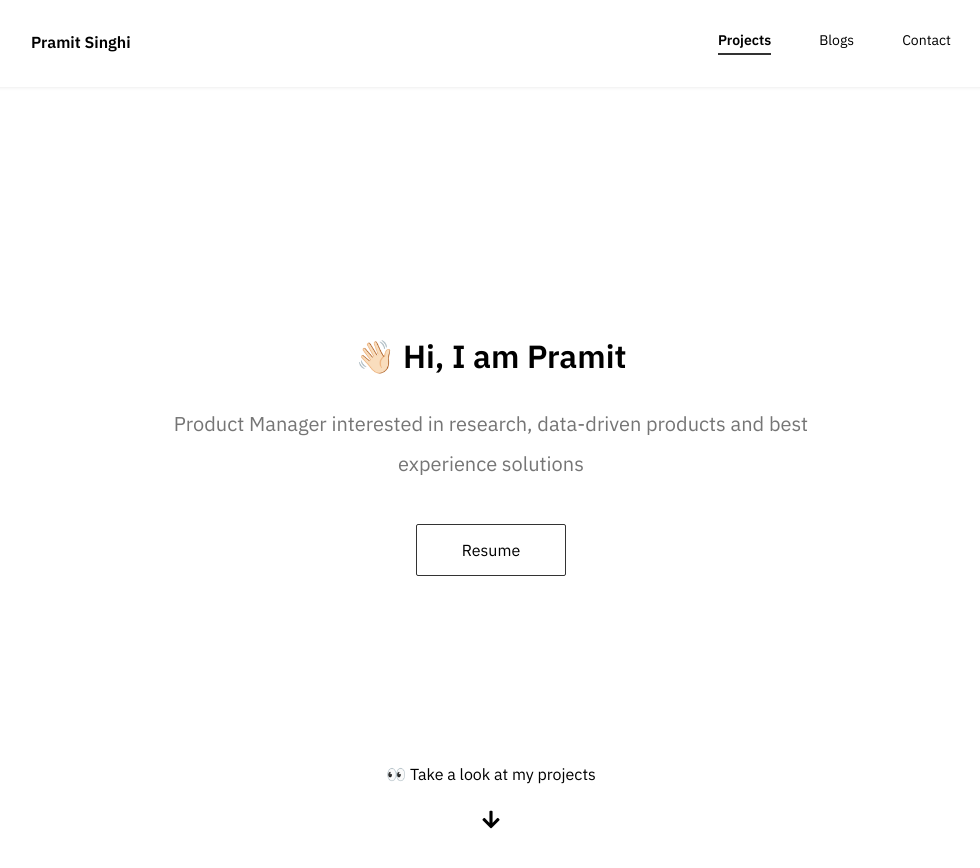
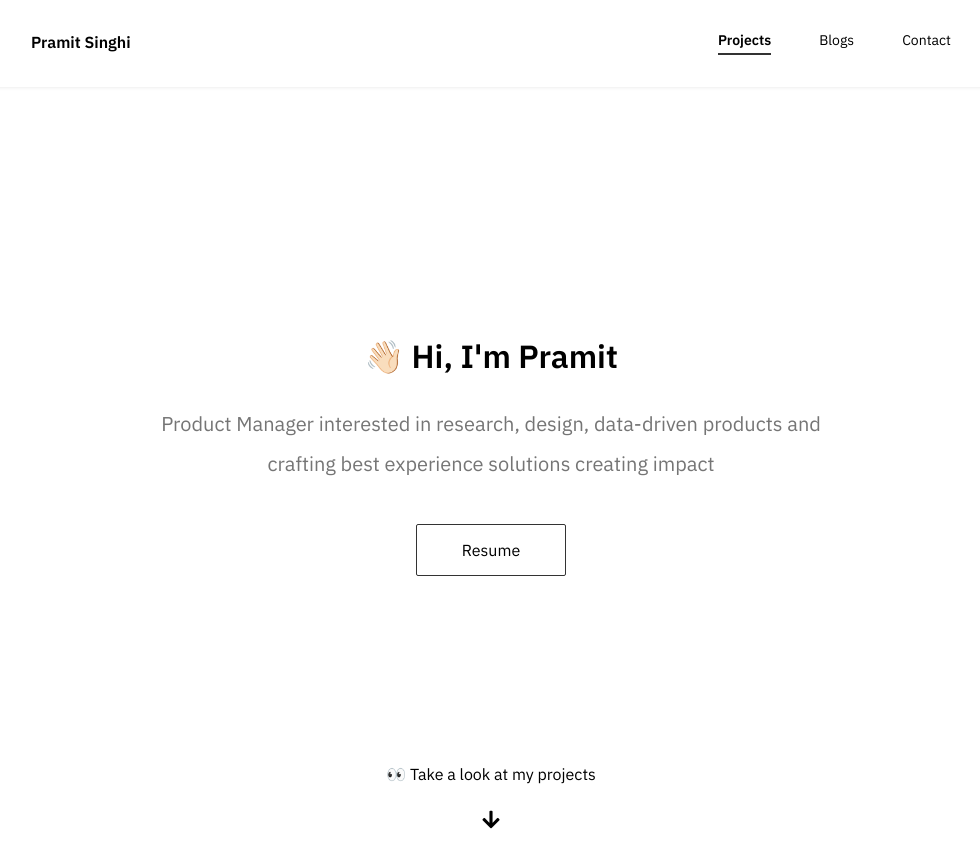
Before and after one commit to shkamaru/shkamaru.github.io, a Jekyll site: the page built from index.html, in a window 1280 px wide and 900 px high. Shown: the top 868 px of the window, without its empty margins (149-1129 px from the left). Built offline with Jekyll 4.4.1, drawn with Linux system fonts in a browser that asks for light colours; nearby versions of some CDN libraries.

Commit message:
Update Copy of header

```diff
--- a/_data/about.yml
+++ b/_data/about.yml
@@ -21,7 +21,7 @@
   image:
   excerpt:
     Dummy Text
-  show: true
+  show: false
 - title: ❝ Quotes
   image:
   excerpt:
--- a/_includes/header.html
+++ b/_includes/header.html
@@ -1,10 +1,10 @@
 <header class="banner">
     <div class="banner-title-wrapper">
         <h3 class="banner-title">
-            👋🏻 Hi, I am Pramit
+            👋🏻 Hi, I'm Pramit
         </h3>
         <p class="banner-title-sub">
-            Product Manager interested in research, data-driven products and best experience solutions
+            Product Manager interested in research, design, data-driven products and crafting best experience solutions creating impact
         </p>
     </div>
     <div class="banner-cta">
```
